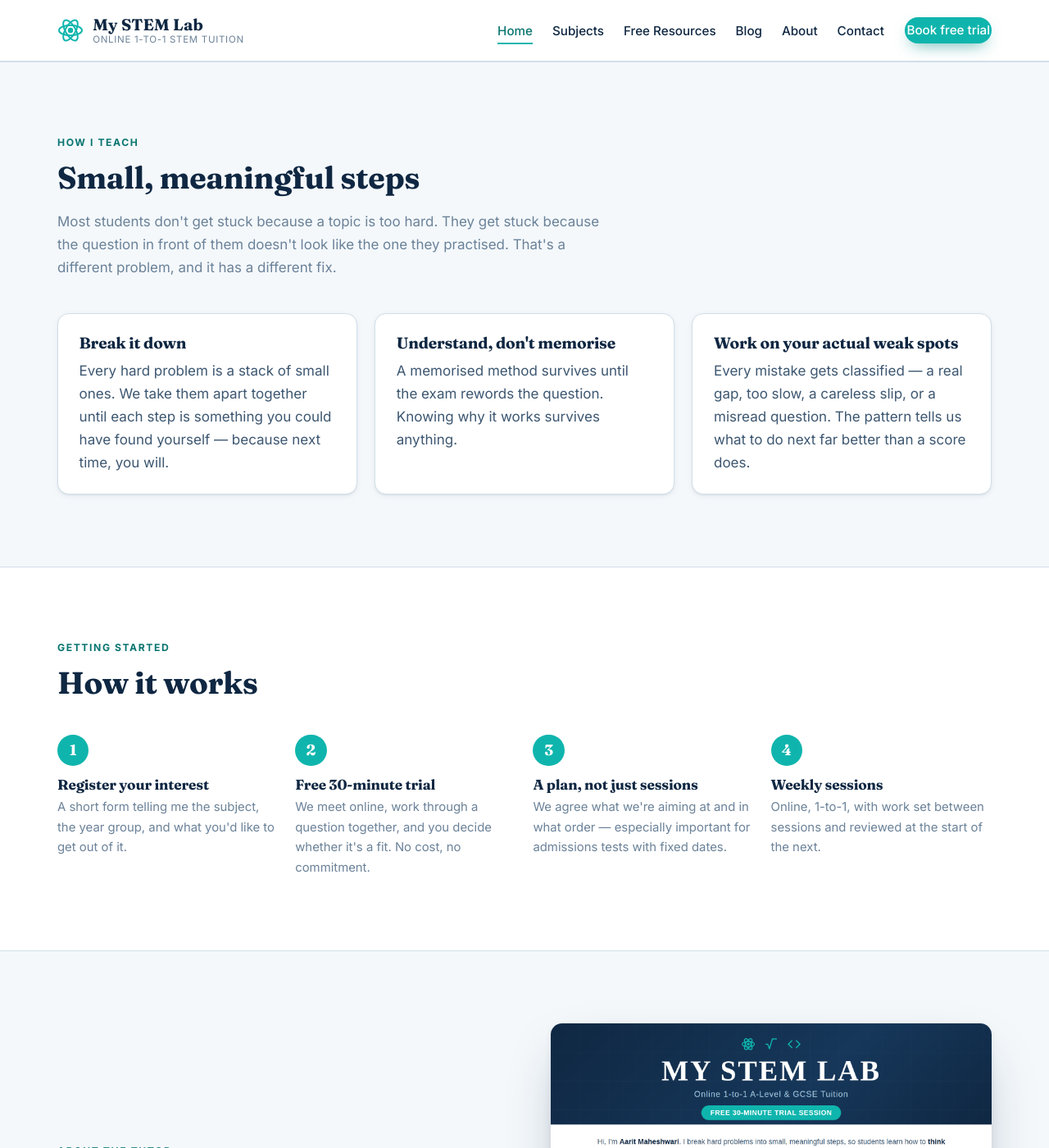
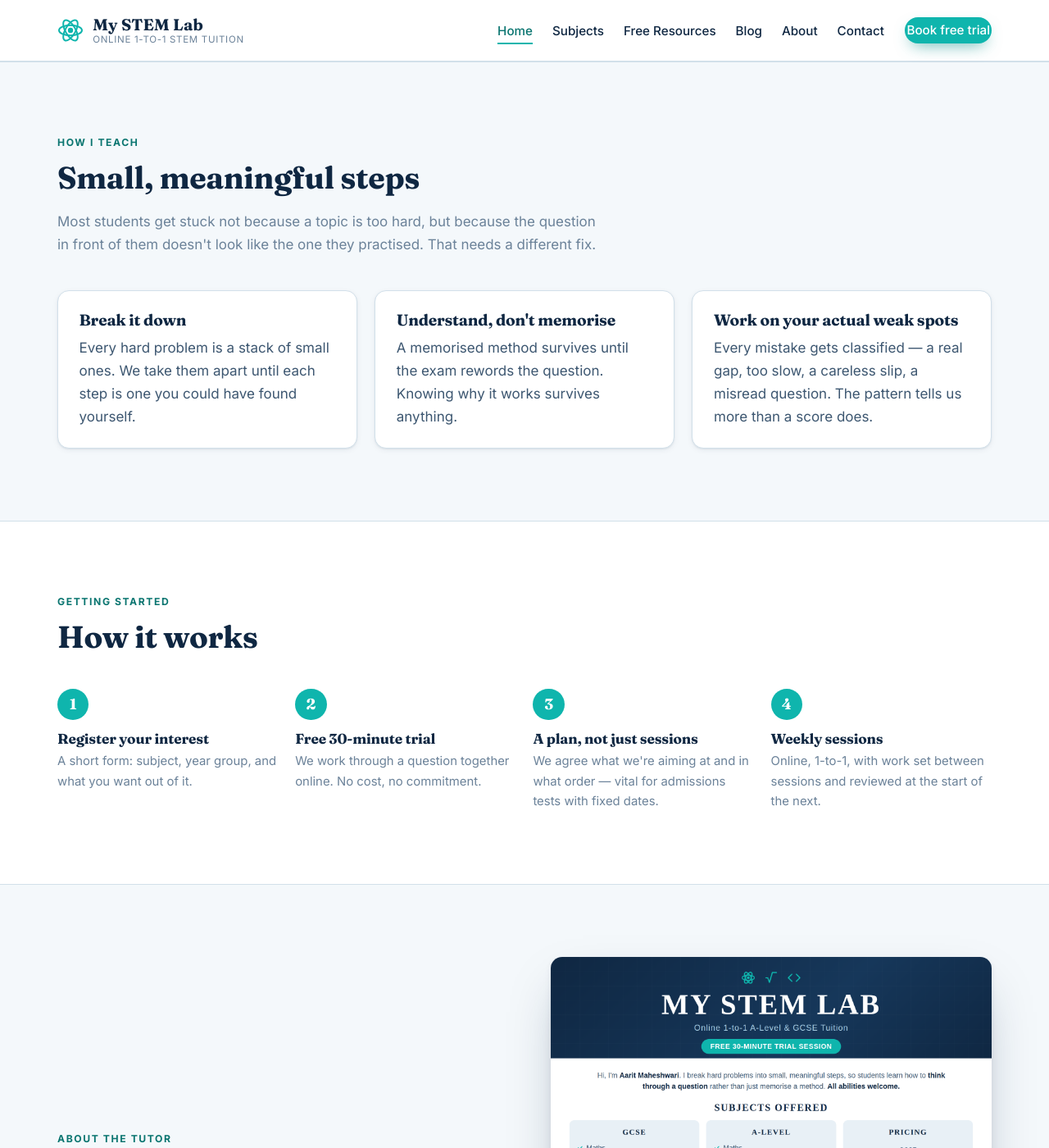
Before and after one commit to My-STEM-Lab/My-STEM-Lab.github.io, a Jekyll site: the page built from index.html, in a window 1280 px wide and 1400 px high, scrolled down 2029 px. Shown: the whole window at 82% size. Built offline with Jekyll 4.4.1, drawn with Linux system fonts in a browser that asks for light colours; some of the changed text lies outside the part shown.

Commit message:
Updating Home page

```diff
--- a/index.html
+++ b/index.html
@@ -47,7 +47,7 @@
     <div class="section-head">
       <p class="eyebrow">What I teach</p>
       <h2>Subjects</h2>
-      <p class="section-lede">Every subject page sets out exactly what's covered, how I teach it, and free resources you can start using today.</p>
+      <p class="section-lede">Paid per session — no packages, no joining fee, and the first {{ site.trial_length }} are free. Every subject page sets out what's covered and the free resources that go with it.</p>
     </div>
 
     <div class="level-head mt"><h3>GCSE</h3>
@@ -107,17 +107,16 @@
       <p class="eyebrow">How I teach</p>
       <h2>Small, meaningful steps</h2>
       <p class="section-lede">
-        Most students don't get stuck because a topic is too hard. They get stuck because the question
-        in front of them doesn't look like the one they practised. That's a different problem, and it
-        has a different fix.
+        Most students get stuck not because a topic is too hard, but because the question in front of
+        them doesn't look like the one they practised. That needs a different fix.
       </p>
     </div>
 
     <div class="grid grid-3">
       <div class="card">
         <h3>Break it down</h3>
-        <p>Every hard problem is a stack of small ones. We take them apart together until each step is
-        something you could have found yourself — because next time, you will.</p>
+        <p>Every hard problem is a stack of small ones. We take them apart until each step is one you
+        could have found yourself.</p>
       </div>
       <div class="card">
         <h3>Understand, don't memorise</h3>
@@ -126,8 +125,8 @@
       </div>
       <div class="card">
         <h3>Work on your actual weak spots</h3>
-        <p>Every mistake gets classified — a real gap, too slow, a careless slip, or a misread question.
-        The pattern tells us what to do next far better than a score does.</p>
+        <p>Every mistake gets classified — a real gap, too slow, a careless slip, a misread question.
+        The pattern tells us more than a score does.</p>
       </div>
     </div>
   </div>
@@ -143,15 +142,15 @@
     <ol class="steps">
       <li>
         <h3>Register your interest</h3>
-        <p>A short form telling me the subject, the year group, and what you'd like to get out of it.</p>
+        <p>A short form: subject, year group, and what you want out of it.</p>
       </li>
       <li>
         <h3>Free {{ site.trial_adj }} trial</h3>
-        <p>We meet online, work through a question together, and you decide whether it's a fit. No cost, no commitment.</p>
+        <p>We work through a question together online. No cost, no commitment.</p>
       </li>
       <li>
         <h3>A plan, not just sessions</h3>
-        <p>We agree what we're aiming at and in what order — especially important for admissions tests with fixed dates.</p>
+        <p>We agree what we're aiming at and in what order — vital for admissions tests with fixed dates.</p>
       </li>
       <li>
         <h3>Weekly sessions</h3>
@@ -168,13 +167,8 @@
       <p class="eyebrow">About the tutor</p>
       <h2>Hi, I'm {{ site.tutor_name }}</h2>
       <p>
-        I've just finished my A-Levels at St Olave's Grammar School — 2 A*s and 2 As, with the
-        A*s in Maths and Further Maths, including 92% in Further Maths. I start at the
-        University of Warwick reading Pure Mathematics in September 2026.
-      </p>
-      <p>
-        Before that: a grade 9 in every one of my ten GCSEs, including full marks in Maths —
-        top 0.1% nationally — and a top 10% national score in the TMUA.
+        I've just finished my A-Levels at St Olave's Grammar School and start at the University of
+        Warwick reading Pure Mathematics in September 2026.
       </p>
       <p>
         I sat these exams recently enough to remember exactly where they catch people out, and I
@@ -194,30 +188,11 @@
   </div>
 </section>
 
-<!-- ===================== PRICING ===================== -->
-<section class="section">
-  <div class="wrap">
-    <div class="section-head center">
-      <p class="eyebrow">Simple pricing</p>
-      <h2>Rates</h2>
-      <p class="section-lede">Paid per session. No packages, no joining fee, and the first {{ site.trial_length }} are free.</p>
-    </div>
-    <div class="price-grid">
-      {% for p in site.pricing %}
-        <div class="price">
-          <h3>{{ p.level }}</h3>
-          <span class="amount">{{ p.price }}</span>
-          <span class="unit">{{ p.unit }}</span>
-          <p class="detail">{{ p.detail }}</p>
-        </div>
-      {% endfor %}
-    </div>
-  </div>
-</section>
-
+<!-- Rates live in the Subjects section above (level badges + per-card prices)
+     and in full on /subjects/. Do not duplicate them here. -->
 
 <!-- ===================== FAQ ===================== -->
-<section class="section section-alt">
+<section class="section">
   <div class="wrap">
     <div class="section-head">
       <p class="eyebrow">Before you ask</p>
@@ -226,29 +201,26 @@
     <div class="faq">
       <details open>
         <summary>How do online sessions actually work?</summary>
-        <p>We meet by video call with a shared digital whiteboard, so we can both write and both see the
-        working build up in real time. It works just as well as being in a room together — often better,
-        because you get to keep the whole board afterwards.</p>
+        <p>Video call with a shared digital whiteboard, so we can both write and both see the working
+        build up. You keep the whole board afterwards.</p>
       </details>
       <details>
         <summary>Is the trial session really free?</summary>
-        <p>Yes. {{ site.trial_length }}, no payment details taken, no obligation afterwards. It's as much
-        for me as for you — I'd rather find out early if I'm not the right person to help.</p>
+        <p>Yes. {{ site.trial_length }}, no payment details taken, no obligation afterwards.</p>
       </details>
       <details>
         <summary>What should we bring to the first session?</summary>
-        <p>A question or topic that's currently going badly, and a recent piece of marked work if you have
-        one. That tells me more in five minutes than any amount of describing would.</p>
+        <p>A topic that's currently going badly, and a recent piece of marked work if you have one.</p>
       </details>
       <details>
         <summary>Do you set homework?</summary>
-        <p>Usually, and it's discussed at the start of the next session. For admissions tests it's always
-        timed, because untimed practice teaches the wrong habit for those exams.</p>
+        <p>Usually, and it's reviewed at the start of the next session. For admissions tests it's always
+        timed, because untimed practice teaches the wrong habit.</p>
       </details>
       <details>
         <summary>How far ahead should we start admissions test preparation?</summary>
         <p>For TMUA and ESAT, six to ten weeks of focused work is usually enough. STEP wants far longer —
-        ideally starting in Year 12 or the summer before Year 13.</p>
+        ideally from Year 12 or the summer before Year 13.</p>
       </details>
       <details>
         <summary>Are the free resources really free?</summary>
```
